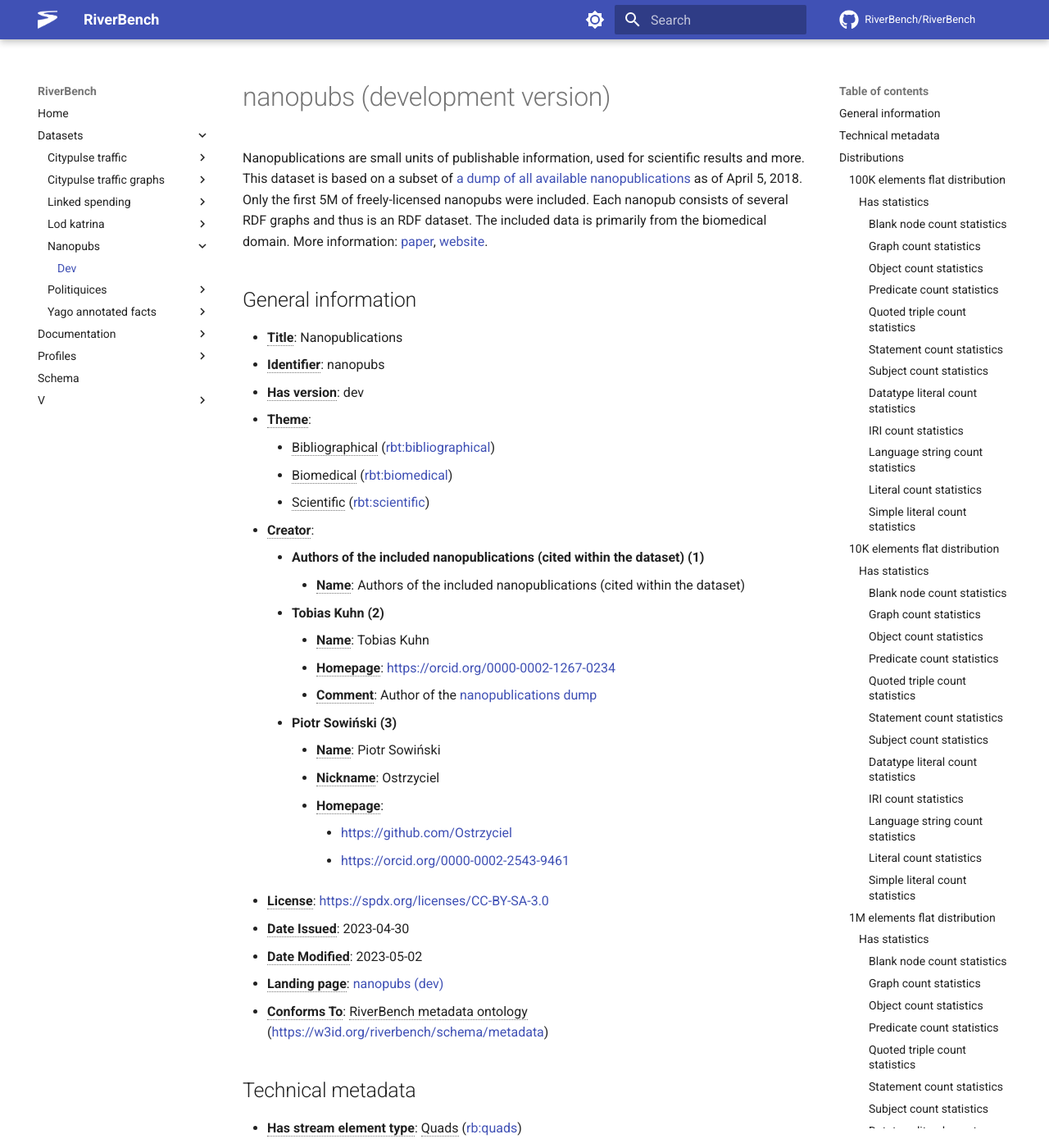
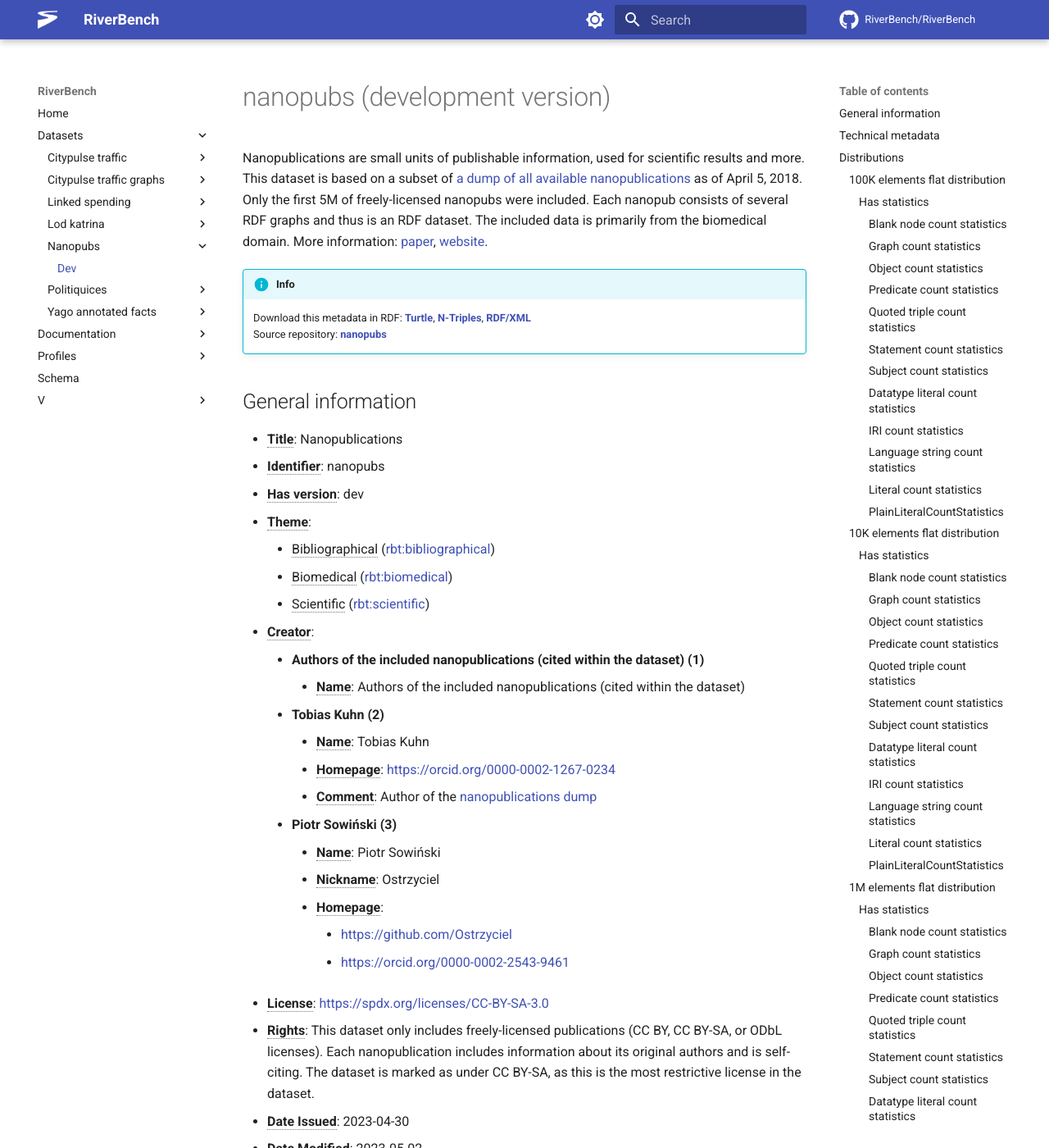
Before and after one commit to RiverBench/riverbench.github.io, an MkDocs documentation site: the page built from docs/datasets/nanopubs/dev/index.md, in a window 1280 px wide and 1400 px high. Shown: the whole window at 82% size. Built offline with MkDocs 1.6.1 and Material for MkDocs 9.7.7, drawn with Linux system fonts in a browser that asks for light colours; comment, search, counter and statistics services are not loaded; some of the changed text lies outside the part shown.

Commit message:
Automatic update of RiverBench/dataset-nanopubs (dev)

```diff
--- a/docs/datasets/nanopubs/dev/index.md
+++ b/docs/datasets/nanopubs/dev/index.md
@@ -1,6 +1,13 @@
 # nanopubs (development version)
 
 Nanopublications are small units of publishable information, used for scientific results and more. This dataset is based on a subset of [a dump of all available nanopublications](https://zenodo.org/record/1213293) as of April 5, 2018. Only the first 5M of freely-licensed nanopubs were included. Each nanopub consists of several RDF graphs and thus is an RDF dataset. The included data is primarily from the biomedical domain. More information: [paper](https://arxiv.org/abs/1809.06532), [website](https://nanopub.net/).
+
+!!! info
+
+    Download this metadata in RDF: **[Turtle](https://w3id.org/riverbench/datasets/nanopubs/dev.ttl)**, **[N-Triples](https://w3id.org/riverbench/datasets/nanopubs/dev.nt)**, **[RDF/XML](https://w3id.org/riverbench/datasets/nanopubs/dev.rdf)**
+    <br>Source repository: **[nanopubs](https://github.com/RiverBench/dataset-nanopubs)**
+
+
 
 ## General information
 
@@ -25,6 +32,7 @@ Nanopublications are small units of publishable information, used for scientific
             - [https://github.com/Ostrzyciel](https://github.com/Ostrzyciel)
             - [https://orcid.org/0000-0002-2543-9461](https://orcid.org/0000-0002-2543-9461)
 - **<abbr title="A legal document giving official permission to do something with the resource.">License</abbr>**: [https://spdx.org/licenses/CC-BY-SA-3.0](https://spdx.org/licenses/CC-BY-SA-3.0)
+- **<abbr title="Information about rights held in and over the resource.">Rights</abbr>**: This dataset only includes freely-licensed publications (CC BY, CC BY-SA, or ODbL licenses). Each nanopublication includes information about its original authors and is self-citing. The dataset is marked as under CC BY-SA, as this is the most restrictive license in the dataset.
 - **<abbr title="Date of formal issuance of the resource.">Date Issued</abbr>**: 2023-04-30
 - **<abbr title="Date on which the resource was changed.">Date Modified</abbr>**: 2023-05-02
 - **<abbr title="A Web page that can be navigated to in a Web browser to gain access to the catalog, a dataset, its distributions and/or additional information.">Landing page</abbr>**: [nanopubs (dev)](https://w3id.org/riverbench/datasets/nanopubs/dev)
@@ -64,12 +72,12 @@ Nanopublications are small units of publishable information, used for scientific
 - **<abbr title="The checksum property provides a mechanism that can be used to verify that the contents of a File or Package have not changed.">Checksum</abbr>**:
     - **Checksum (1)**
         - **Type**: <abbr title="A Checksum is value that allows the contents of a file to be authenticated. Even small changes to the content of the file will change its checksum. This class allows the results of a variety of checksum and cryptographic message digest algorithms to be represented.">Checksum</abbr> ([spdx:Checksum](http://spdx.org/rdf/terms#Checksum))
+        - **<abbr title="The checksumValue property provides a lower case hexidecimal encoded digest value produced using a specific algorithm.">ChecksumValue</abbr>**: `b38c9d95416a30a353ac46192f6ab18accc77084`
+        - **<abbr title="Identifies the algorithm used to produce the subject Checksum. Currently, SHA-1 is the only supported algorithm. It is anticipated that other algorithms will be supported at a later time.">Algorithm</abbr>**: <abbr title="Indicates the algorithm used was SHA-1">ChecksumAlgorithm_sha1</abbr> ([spdx:checksumAlgorithm_sha1](http://spdx.org/rdf/terms#checksumAlgorithm_sha1))
+    - **Checksum (2)**
+        - **Type**: <abbr title="A Checksum is value that allows the contents of a file to be authenticated. Even small changes to the content of the file will change its checksum. This class allows the results of a variety of checksum and cryptographic message digest algorithms to be represented.">Checksum</abbr> ([spdx:Checksum](http://spdx.org/rdf/terms#Checksum))
         - **<abbr title="The checksumValue property provides a lower case hexidecimal encoded digest value produced using a specific algorithm.">ChecksumValue</abbr>**: `7180fd388408b9e48075afa559dacf89`
         - **<abbr title="Identifies the algorithm used to produce the subject Checksum. Currently, SHA-1 is the only supported algorithm. It is anticipated that other algorithms will be supported at a later time.">Algorithm</abbr>**: <abbr title="Indicates the algorithm used was MD5">ChecksumAlgorithm_md5</abbr> ([spdx:checksumAlgorithm_md5](http://spdx.org/rdf/terms#checksumAlgorithm_md5))
-    - **Checksum (2)**
-        - **Type**: <abbr title="A Checksum is value that allows the contents of a file to be authenticated. Even small changes to the content of the file will change its checksum. This class allows the results of a variety of checksum and cryptographic message digest algorithms to be represented.">Checksum</abbr> ([spdx:Checksum](http://spdx.org/rdf/terms#Checksum))
-        - **<abbr title="The checksumValue property provides a lower case hexidecimal encoded digest value produced using a specific algorithm.">ChecksumValue</abbr>**: `b38c9d95416a30a353ac46192f6ab18accc77084`
-        - **<abbr title="Identifies the algorithm used to produce the subject Checksum. Currently, SHA-1 is the only supported algorithm. It is anticipated that other algorithms will be supported at a later time.">Algorithm</abbr>**: <abbr title="Indicates the algorithm used was SHA-1">ChecksumAlgorithm_sha1</abbr> ([spdx:checksumAlgorithm_sha1](http://spdx.org/rdf/terms#checksumAlgorithm_sha1))
 - **<abbr title="The URL of the downloadable file in a given format. E.g. CSV file or RDF file. The format is indicated by the distribution's dct:format and/or dcat:mediaType.">Download URL</abbr>**: [https://w3id.org/riverbench/datasets/nanopubs/dev/files/flat_100K.nq.gz](https://w3id.org/riverbench/datasets/nanopubs/dev/files/flat_100K.nq.gz)
 
 #### <abbr title="Has a dataset statistics object">Has statistics</abbr>
@@ -177,9 +185,9 @@ Nanopublications are small units of publishable information, used for scientific
 - **<abbr title="Minimum value of a distribution">Minimum</abbr>**: 7
 - **<abbr title="Maximum value of a distribution">Maximum</abbr>**: 7
 
-##### Simple literal count statistics
+##### PlainLiteralCountStatistics
 
-- **Type**: <abbr title="Statistics about the number of simple literals (of type xsd:string) in the dataset.">Simple literal count statistics</abbr> ([rb:PlainLiteralCountStatistics](https://w3id.org/riverbench/schema/metadata#PlainLiteralCountStatistics))
+- **Type**: PlainLiteralCountStatistics ([rb:PlainLiteralCountStatistics](https://w3id.org/riverbench/schema/metadata#PlainLiteralCountStatistics))
 - **<abbr title="Sum of all values in the distribution. In statistics about counts, this corresponds to the total number of given elements in the dataset.">Sum</abbr>**: 0
 - **<abbr title="Only used for count statistics. Indicates how many unique elements are in the entire dataset. The value is estimated with a Bloom filter and is accurate to ~1%.">Unique count (estimated)</abbr>**: 0
 - **<abbr title="Arithmetic mean of a distribution">Mean</abbr>**: 0.00
@@ -315,9 +323,9 @@ Nanopublications are small units of publishable information, used for scientific
 - **<abbr title="Minimum value of a distribution">Minimum</abbr>**: 7
 - **<abbr title="Maximum value of a distribution">Maximum</abbr>**: 7
 
-##### Simple literal count statistics
+##### PlainLiteralCountStatistics
 
-- **Type**: <abbr title="Statistics about the number of simple literals (of type xsd:string) in the dataset.">Simple literal count statistics</abbr> ([rb:PlainLiteralCountStatistics](https://w3id.org/riverbench/schema/metadata#PlainLiteralCountStatistics))
+- **Type**: PlainLiteralCountStatistics ([rb:PlainLiteralCountStatistics](https://w3id.org/riverbench/schema/metadata#PlainLiteralCountStatistics))
 - **<abbr title="Sum of all values in the distribution. In statistics about counts, this corresponds to the total number of given elements in the dataset.">Sum</abbr>**: 0
 - **<abbr title="Only used for count statistics. Indicates how many unique elements are in the entire dataset. The value is estimated with a Bloom filter and is accurate to ~1%.">Unique count (estimated)</abbr>**: 0
 - **<abbr title="Arithmetic mean of a distribution">Mean</abbr>**: 0.00
@@ -453,9 +461,9 @@ Nanopublications are small units of publishable information, used for scientific
 - **<abbr title="Minimum value of a distribution">Minimum</abbr>**: 7
 - **<abbr title="Maximum value of a distribution">Maximum</abbr>**: 22
 
-##### Simple literal count statistics
+##### PlainLiteralCountStatistics
 
-- **Type**: <abbr title="Statistics about the number of simple literals (of type xsd:string) in the dataset.">Simple literal count statistics</abbr> ([rb:PlainLiteralCountStatistics](https://w3id.org/riverbench/schema/metadata#PlainLiteralCountStatistics))
+- **Type**: PlainLiteralCountStatistics ([rb:PlainLiteralCountStatistics](https://w3id.org/riverbench/schema/metadata#PlainLiteralCountStatistics))
 - **<abbr title="Sum of all values in the distribution. In statistics about counts, this corresponds to the total number of given elements in the dataset.">Sum</abbr>**: 0
 - **<abbr title="Only used for count statistics. Indicates how many unique elements are in the entire dataset. The value is estimated with a Bloom filter and is accurate to ~1%.">Unique count (estimated)</abbr>**: 0
 - **<abbr title="Arithmetic mean of a distribution">Mean</abbr>**: 0.00
@@ -591,9 +599,9 @@ Nanopublications are small units of publishable information, used for scientific
 - **<abbr title="Minimum value of a distribution">Minimum</abbr>**: 3
 - **<abbr title="Maximum value of a distribution">Maximum</abbr>**: 34
 
-##### Simple literal count statistics
+##### PlainLiteralCountStatistics
 
-- **Type**: <abbr title="Statistics about the number of simple literals (of type xsd:string) in the dataset.">Simple literal count statistics</abbr> ([rb:PlainLiteralCountStatistics](https://w3id.org/riverbench/schema/metadata#PlainLiteralCountStatistics))
+- **Type**: PlainLiteralCountStatistics ([rb:PlainLiteralCountStatistics](https://w3id.org/riverbench/schema/metadata#PlainLiteralCountStatistics))
 - **<abbr title="Sum of all values in the distribution. In statistics about counts, this corresponds to the total number of given elements in the dataset.">Sum</abbr>**: 0
 - **<abbr title="Only used for count statistics. Indicates how many unique elements are in the entire dataset. The value is estimated with a Bloom filter and is accurate to ~1%.">Unique count (estimated)</abbr>**: 0
 - **<abbr title="Arithmetic mean of a distribution">Mean</abbr>**: 0.00
@@ -730,9 +738,9 @@ Nanopublications are small units of publishable information, used for scientific
 - **<abbr title="Minimum value of a distribution">Minimum</abbr>**: 7
 - **<abbr title="Maximum value of a distribution">Maximum</abbr>**: 7
 
-##### Simple literal count statistics
+##### PlainLiteralCountStatistics
 
-- **Type**: <abbr title="Statistics about the number of simple literals (of type xsd:string) in the dataset.">Simple literal count statistics</abbr> ([rb:PlainLiteralCountStatistics](https://w3id.org/riverbench/schema/metadata#PlainLiteralCountStatistics))
+- **Type**: PlainLiteralCountStatistics ([rb:PlainLiteralCountStatistics](https://w3id.org/riverbench/schema/metadata#PlainLiteralCountStatistics))
 - **<abbr title="Sum of all values in the distribution. In statistics about counts, this corresponds to the total number of given elements in the dataset.">Sum</abbr>**: 0
 - **<abbr title="Only used for count statistics. Indicates how many unique elements are in the entire dataset. The value is estimated with a Bloom filter and is accurate to ~1%.">Unique count (estimated)</abbr>**: 0
 - **<abbr title="Arithmetic mean of a distribution">Mean</abbr>**: 0.00
@@ -756,12 +764,12 @@ Nanopublications are small units of publishable information, used for scientific
 - **<abbr title="The checksum property provides a mechanism that can be used to verify that the contents of a File or Package have not changed.">Checksum</abbr>**:
     - **Checksum (1)**
         - **Type**: <abbr title="A Checksum is value that allows the contents of a file to be authenticated. Even small changes to the content of the file will change its checksum. This class allows the results of a variety of checksum and cryptographic message digest algorithms to be represented.">Checksum</abbr> ([spdx:Checksum](http://spdx.org/rdf/terms#Checksum))
+        - **<abbr title="The checksumValue property provides a lower case hexidecimal encoded digest value produced using a specific algorithm.">ChecksumValue</abbr>**: `c1ee0262644d85f9a514cf243a297212`
+        - **<abbr title="Identifies the algorithm used to produce the subject Checksum. Currently, SHA-1 is the only supported algorithm. It is anticipated that other algorithms will be supported at a later time.">Algorithm</abbr>**: <abbr title="Indicates the algorithm used was MD5">ChecksumAlgorithm_md5</abbr> ([spdx:checksumAlgorithm_md5](http://spdx.org/rdf/terms#checksumAlgorithm_md5))
+    - **Checksum (2)**
+        - **Type**: <abbr title="A Checksum is value that allows the contents of a file to be authenticated. Even small changes to the content of the file will change its checksum. This class allows the results of a variety of checksum and cryptographic message digest algorithms to be represented.">Checksum</abbr> ([spdx:Checksum](http://spdx.org/rdf/terms#Checksum))
         - **<abbr title="The checksumValue property provides a lower case hexidecimal encoded digest value produced using a specific algorithm.">ChecksumValue</abbr>**: `5bae0e97c5462ec43bf8c00551e10456254d92c5`
         - **<abbr title="Identifies the algorithm used to produce the subject Checksum. Currently, SHA-1 is the only supported algorithm. It is anticipated that other algorithms will be supported at a later time.">Algorithm</abbr>**: <abbr title="Indicates the algorithm used was SHA-1">ChecksumAlgorithm_sha1</abbr> ([spdx:checksumAlgorithm_sha1](http://spdx.org/rdf/terms#checksumAlgorithm_sha1))
-    - **Checksum (2)**
-        - **Type**: <abbr title="A Checksum is value that allows the contents of a file to be authenticated. Even small changes to the content of the file will change its checksum. This class allows the results of a variety of checksum and cryptographic message digest algorithms to be represented.">Checksum</abbr> ([spdx:Checksum](http://spdx.org/rdf/terms#Checksum))
-        - **<abbr title="The checksumValue property provides a lower case hexidecimal encoded digest value produced using a specific algorithm.">ChecksumValue</abbr>**: `c1ee0262644d85f9a514cf243a297212`
-        - **<abbr title="Identifies the algorithm used to produce the subject Checksum. Currently, SHA-1 is the only supported algorithm. It is anticipated that other algorithms will be supported at a later time.">Algorithm</abbr>**: <abbr title="Indicates the algorithm used was MD5">ChecksumAlgorithm_md5</abbr> ([spdx:checksumAlgorithm_md5](http://spdx.org/rdf/terms#checksumAlgorithm_md5))
 - **<abbr title="The URL of the downloadable file in a given format. E.g. CSV file or RDF file. The format is indicated by the distribution's dct:format and/or dcat:mediaType.">Download URL</abbr>**: [https://w3id.org/riverbench/datasets/nanopubs/dev/files/stream_10K.tar.gz](https://w3id.org/riverbench/datasets/nanopubs/dev/files/stream_10K.tar.gz)
 
 #### <abbr title="Has a dataset statistics object">Has statistics</abbr>
@@ -869,9 +877,9 @@ Nanopublications are small units of publishable information, used for scientific
 - **<abbr title="Minimum value of a distribution">Minimum</abbr>**: 7
 - **<abbr title="Maximum value of a distribution">Maximum</abbr>**: 7
 
-##### Simple literal count statistics
+##### PlainLiteralCountStatistics
 
-- **Type**: <abbr title="Statistics about the number of simple literals (of type xsd:string) in the dataset.">Simple literal count statistics</abbr> ([rb:PlainLiteralCountStatistics](https://w3id.org/riverbench/schema/metadata#PlainLiteralCountStatistics))
+- **Type**: PlainLiteralCountStatistics ([rb:PlainLiteralCountStatistics](https://w3id.org/riverbench/schema/metadata#PlainLiteralCountStatistics))
 - **<abbr title="Sum of all values in the distribution. In statistics about counts, this corresponds to the total number of given elements in the dataset.">Sum</abbr>**: 0
 - **<abbr title="Only used for count statistics. Indicates how many unique elements are in the entire dataset. The value is estimated with a Bloom filter and is accurate to ~1%.">Unique count (estimated)</abbr>**: 0
 - **<abbr title="Arithmetic mean of a distribution">Mean</abbr>**: 0.00
@@ -895,12 +903,12 @@ Nanopublications are small units of publishable information, used for scientific
 - **<abbr title="The checksum property provides a mechanism that can be used to verify that the contents of a File or Package have not changed.">Checksum</abbr>**:
     - **Checksum (1)**
         - **Type**: <abbr title="A Checksum is value that allows the contents of a file to be authenticated. Even small changes to the content of the file will change its checksum. This class allows the results of a variety of checksum and cryptographic message digest algorithms to be represented.">Checksum</abbr> ([spdx:Checksum](http://spdx.org/rdf/terms#Checksum))
+        - **<abbr title="The checksumValue property provides a lower case hexidecimal encoded digest value produced using a specific algorithm.">ChecksumValue</abbr>**: `3b0946513e3c376ab69e7c1ab5749b6912dd4493`
+        - **<abbr title="Identifies the algorithm used to produce the subject Checksum. Currently, SHA-1 is the only supported algorithm. It is anticipated that other algorithms will be supported at a later time.">Algorithm</abbr>**: <abbr title="Indicates the algorithm used was SHA-1">ChecksumAlgorithm_sha1</abbr> ([spdx:checksumAlgorithm_sha1](http://spdx.org/rdf/terms#checksumAlgorithm_sha1))
+    - **Checksum (2)**
+        - **Type**: <abbr title="A Checksum is value that allows the contents of a file to be authenticated. Even small changes to the content of the file will change its checksum. This class allows the results of a variety of checksum and cryptographic message digest algorithms to be represented.">Checksum</abbr> ([spdx:Checksum](http://spdx.org/rdf/terms#Checksum))
         - **<abbr title="The checksumValue property provides a lower case hexidecimal encoded digest value produced using a specific algorithm.">ChecksumValue</abbr>**: `eac1b7777fd273e2276d308ea529caa9`
         - **<abbr title="Identifies the algorithm used to produce the subject Checksum. Currently, SHA-1 is the only supported algorithm. It is anticipated that other algorithms will be supported at a later time.">Algorithm</abbr>**: <abbr title="Indicates the algorithm used was MD5">ChecksumAlgorithm_md5</abbr> ([spdx:checksumAlgorithm_md5](http://spdx.org/rdf/terms#checksumAlgorithm_md5))
-    - **Checksum (2)**
-        - **Type**: <abbr title="A Checksum is value that allows the contents of a file to be authenticated. Even small changes to the content of the file will change its checksum. This class allows the results of a variety of checksum and cryptographic message digest algorithms to be represented.">Checksum</abbr> ([spdx:Checksum](http://spdx.org/rdf/terms#Checksum))
-        - **<abbr title="The checksumValue property provides a lower case hexidecimal encoded digest value produced using a specific algorithm.">ChecksumValue</abbr>**: `3b0946513e3c376ab69e7c1ab5749b6912dd4493`
-        - **<abbr title="Identifies the algorithm used to produce the subject Checksum. Currently, SHA-1 is the only supported algorithm. It is anticipated that other algorithms will be supported at a later time.">Algorithm</abbr>**: <abbr title="Indicates the algorithm used was SHA-1">ChecksumAlgorithm_sha1</abbr> ([spdx:checksumAlgorithm_sha1](http://spdx.org/rdf/terms#checksumAlgorithm_sha1))
 - **<abbr title="The URL of the downloadable file in a given format. E.g. CSV file or RDF file. The format is indicated by the distribution's dct:format and/or dcat:mediaType.">Download URL</abbr>**: [https://w3id.org/riverbench/datasets/nanopubs/dev/files/stream_1M.tar.gz](https://w3id.org/riverbench/datasets/nanopubs/dev/files/stream_1M.tar.gz)
 
 #### <abbr title="Has a dataset statistics object">Has statistics</abbr>
@@ -1008,9 +1016,9 @@ Nanopublications are small units of publishable information, used for scientific
 - **<abbr title="Minimum value of a distribution">Minimum</abbr>**: 7
 - **<abbr title="Maximum value of a distribution">Maximum</abbr>**: 22
 
-##### Simple literal count statistics
+##### PlainLiteralCountStatistics
 
-- **Type**: <abbr title="Statistics about the number of simple literals (of type xsd:string) in the dataset.">Simple literal count statistics</abbr> ([rb:PlainLiteralCountStatistics](https://w3id.org/riverbench/schema/metadata#PlainLiteralCountStatistics))
+- **Type**: PlainLiteralCountStatistics ([rb:PlainLiteralCountStatistics](https://w3id.org/riverbench/schema/metadata#PlainLiteralCountStatistics))
 - **<abbr title="Sum of all values in the distribution. In statistics about counts, this corresponds to the total number of given elements in the dataset.">Sum</abbr>**: 0
 - **<abbr title="Only used for count statistics. Indicates how many unique elements are in the entire dataset. The value is estimated with a Bloom filter and is accurate to ~1%.">Unique count (estimated)</abbr>**: 0
 - **<abbr title="Arithmetic mean of a distribution">Mean</abbr>**: 0.00
@@ -1147,9 +1155,9 @@ Nanopublications are small units of publishable information, used for scientific
 - **<abbr title="Minimum value of a distribution">Minimum</abbr>**: 3
 - **<abbr title="Maximum value of a distribution">Maximum</abbr>**: 34
 
-##### Simple literal count statistics
+##### PlainLiteralCountStatistics
 
-- **Type**: <abbr title="Statistics about the number of simple literals (of type xsd:string) in the dataset.">Simple literal count statistics</abbr> ([rb:PlainLiteralCountStatistics](https://w3id.org/riverbench/schema/metadata#PlainLiteralCountStatistics))
+- **Type**: PlainLiteralCountStatistics ([rb:PlainLiteralCountStatistics](https://w3id.org/riverbench/schema/metadata#PlainLiteralCountStatistics))
 - **<abbr title="Sum of all values in the distribution. In statistics about counts, this corresponds to the total number of given elements in the dataset.">Sum</abbr>**: 0
 - **<abbr title="Only used for count statistics. Indicates how many unique elements are in the entire dataset. The value is estimated with a Bloom filter and is accurate to ~1%.">Unique count (estimated)</abbr>**: 0
 - **<abbr title="Arithmetic mean of a distribution">Mean</abbr>**: 0.00
```
